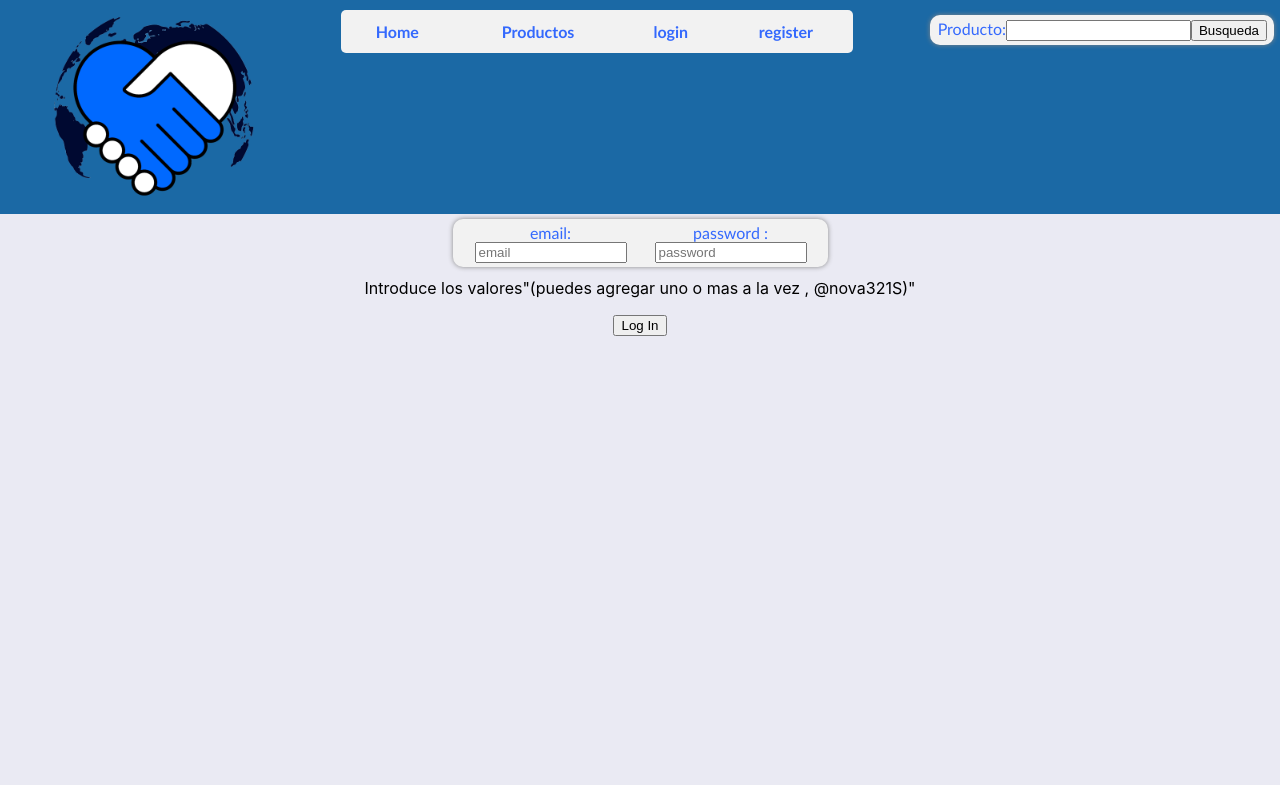
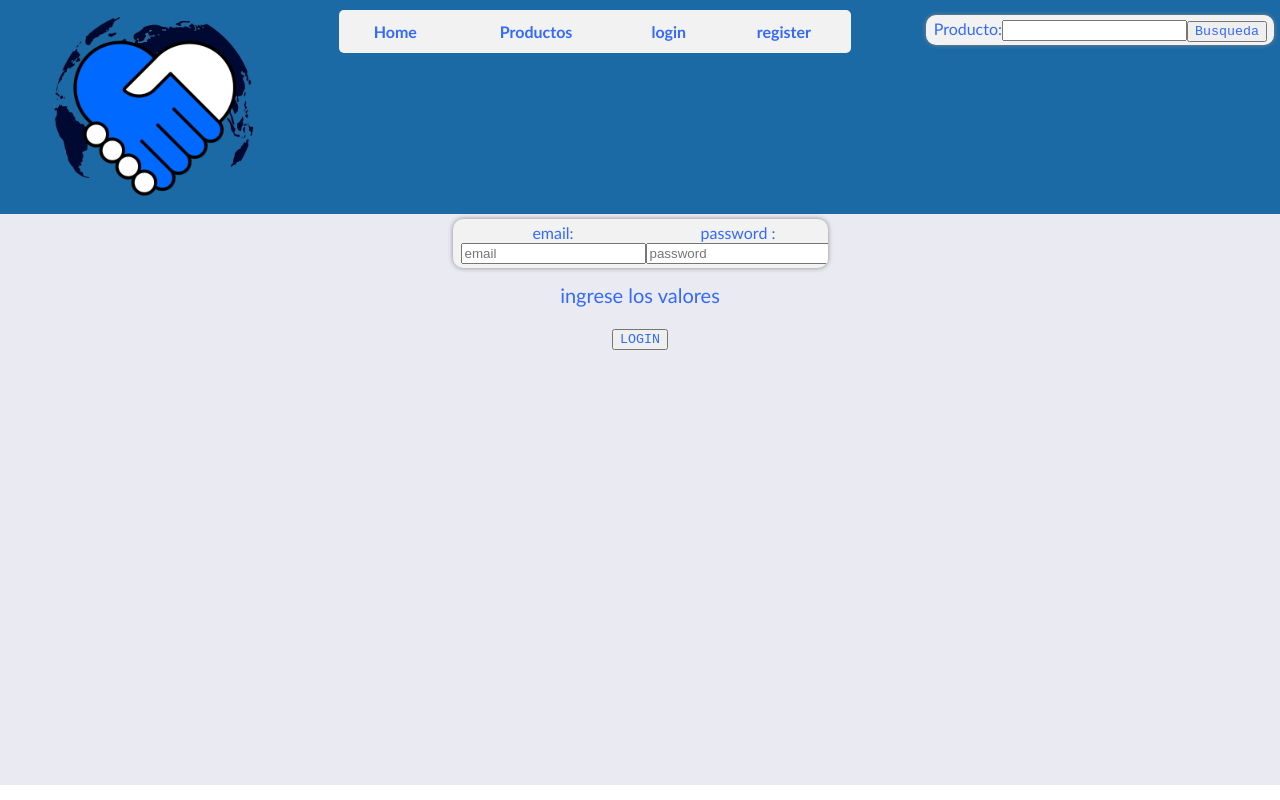
Before and after one commit to hipogrifo010/SaludOsFrontEndReact, a React (Create React App) app: page /auth/login in a window 1280 px wide. Built offline with nearby package versions, Linux system fonts and the light colour scheme.

Commit message:
Upgrade-loading
the upgrade made in the loading response.

```diff
--- a/package.json
+++ b/package.json
@@ -16,6 +16,7 @@
     "react": "^18.2.0",
     "react-dom": "^18.2.0",
     "react-hook-form": "^7.41.3",
+    "react-loader-spinner": "^5.3.4",
     "react-router-dom": "^6.6.1",
     "react-scripts": "^5.0.1",
     "sourcemap-codec": "^1.4.8",
--- a/src/App.css
+++ b/src/App.css
@@ -3,8 +3,22 @@
   background-color: #eaeaf3;
   height: 98.15vh;
 }
-
-.TableHD {
+.Text {
+  color: #3469fd;
+  font-family: 'Calibri', sans-serif;
+  font-size: 20px;
+}
+.TableLow {
+  background-color: #eaeaf3;
+  margin: 0 auto;
+  height: 100%;
+  width: 100%;
+  min-width: 60%;
+  border-collapse: collapse;
+  overflow: hidden;
+  position: sticky;
+}
+.TableHigh {
   background-color: #eaeaf3;
   margin: 0 auto;
   width: 60%;
@@ -44,12 +58,16 @@ table th {
 table th:hover {
   background-color: rgba(202, 199, 199, 0.674);
 }
+
 .link-styles {
   display: block;
   color: inherit;
   text-decoration: inherit;
 }
+
 .button {
+  font-family: monospace;
+  color: #3469fd;
   display: 'flex';
   width: '110px';
   margin: 'auto';
@@ -77,7 +95,8 @@ table th:hover {
   height: 22px;
   border-radius: 10px;
 }
-.TablePage {
+
+.Forms {
   font-family: 'Calibri', sans-serif;
   color: #3469fd;
   background-color: #f2f2f2;
--- a/src/components/AuthLogin.jsx
+++ b/src/components/AuthLogin.jsx
@@ -1,15 +1,18 @@
 import { React, useState } from 'react';
 import { useNavigate } from 'react-router-dom';
+import { Watch } from 'react-loader-spinner';
 import { urlAuth } from './endpoints';
 import axios from 'axios';
 
 function LoginPost() {
   const [email, setEmail] = useState('');
   const [password, setPassword] = useState('');
+  const [loading, setLoading] = useState(false);
   const navigate = useNavigate();
 
   const login = async (e) => {
     e.preventDefault();
+    setLoading(true);
     try {
       const response = await axios.post(
         urlAuth + `/login`,
@@ -29,11 +32,12 @@ function LoginPost() {
       //deberia mandar a pagina con error 404 soft
       console.log(error.data);
     }
+    setLoading(false);
   };
   return (
     <div>
       <form
-        className='TablePage'
+        className='Forms'
         style={{
           display: 'flex',
           width: '360px',
@@ -44,13 +48,6 @@ function LoginPost() {
         <label>
           email:
           <input
-            style={{
-              display: 'flex',
-              width: '80%',
-              height: 'auto',
-              margin: 'auto',
-              alignContent: 'start',
-            }}
             value={email}
             onChange={(e) => setEmail(e.target.value)}
             type='text'
@@ -60,13 +57,6 @@ function LoginPost() {
         <label>
           password :
           <input
-            style={{
-              display: 'flex',
-              width: '80%',
-              height: 'auto',
-              margin: 'auto',
-              alignContent: 'start',
-            }}
             value={password}
             onChange={(e) => setPassword(e.target.value)}
             type='text'
@@ -74,10 +64,22 @@ function LoginPost() {
           />
         </label>
       </form>
-      <p className='Text'>
-        Introduce los valores"(puedes agregar uno o mas a la vez , @nova321S)"
-      </p>
-      <button onClick={login}>Log In</button>
+      <p className='Text'>ingrese los valores</p>
+      <button onClick={login} className='button'>
+        {loading ? (
+          <Watch
+            height='80'
+            width='80'
+            radius='48'
+            color='#1d61d7'
+            ariaLabel='watch-loading'
+            wrapperClassName='Watcher'
+            visible={true}
+          />
+        ) : (
+          'LOGIN'
+        )}
+      </button>
     </div>
   );
 }
--- a/src/components/AuthRegister.jsx
+++ b/src/components/AuthRegister.jsx
@@ -1,13 +1,16 @@
 import { React, useState } from 'react';
 import { urlAuth } from './endpoints';
+import { Watch } from 'react-loader-spinner';
 import axios from 'axios';
 
 function RegisterPost() {
   const [email, setEmail] = useState('');
   const [password, setPassword] = useState('');
+  const [loading, setLoading] = useState(false);
 
   const register = async (e) => {
     e.preventDefault();
+    setLoading(true);
     try {
       const response = await axios.post(
         urlAuth + `/register`,
@@ -23,11 +26,12 @@ function RegisterPost() {
     } catch (error) {
       console.log(error.data);
     }
+    setLoading(false);
   };
   return (
     <div>
       <form
-        className='TablePage'
+        className='Forms'
         style={{
           display: 'flex',
           width: '360px',
@@ -71,7 +75,22 @@ function RegisterPost() {
       <p className='Text'>
         Introduce los valores"(puedes agregar uno o mas a la vez , @nova321S)"
       </p>
-      <button onClick={register}>Create Account</button>
+      <button onClick={register}>
+        {' '}
+        {loading ? (
+          <Watch
+            height='80'
+            width='80'
+            radius='48'
+            color='#1d61d7'
+            ariaLabel='watch-loading'
+            wrapperClassName='Watcher'
+            visible={true}
+          />
+        ) : (
+          'REGISTER'
+        )}
+      </button>
     </div>
   );
 }
--- a/src/components/Products/ProductLists.jsx
+++ b/src/components/Products/ProductLists.jsx
@@ -1,11 +1,13 @@
 import { urlProduct } from '../endpoints';
 import axios from 'axios';
 import { React, useState, useEffect } from 'react';
+import { Watch } from 'react-loader-spinner';
 import { Link } from 'react-router-dom';
 
 function ProductList() {
   const [product, setProduct] = useState([]);
   const [pages, setPages] = useState(['1']);
+  const [loading, setLoading] = useState(false);
 
   var token = window.localStorage.getItem('token');
   useEffect(() => {
@@ -26,6 +28,7 @@ function ProductList() {
   };
 
   const getProducts = async () => {
+    setLoading(true);
     try {
       const response = await authAxios.get(urlProduct + `?page=${pages} `);
       setProduct(response.data);
@@ -33,11 +36,23 @@ function ProductList() {
     } catch (error) {
       console.log(error);
     }
+    setLoading(false);
   };
   return (
     <div>
-      <div>
-        <table className='TableHD'>
+      <div className='TableHigh'>
+        {loading ? (
+          <Watch
+            height='80'
+            width='80'
+            radius='48'
+            color='#1d61d7'
+            ariaLabel='watch-loading'
+            wrapperClassName='Watcher'
+            visible={true}
+          />
+        ) : (
+          <table className='TableLow'>
             <thead>
               <tr>
                 <th>Producto</th>
@@ -59,17 +74,13 @@ function ProductList() {
               ))}
             </tbody>
           </table>
-        <form className='TablePage' onSubmit={register}  >
+        )}
+      </div>
+      <div>
+        <form className='Forms' onSubmit={register}>
           Pagina:
           <input value={pages} onChange={(e) => setPages(e.target.value)} />
-          <button
-            style={{
-              display: 'flex',
-              width: '110px',
-              margin: 'auto',
-              alignContent: 'center',
-            }}
-            onClick={register}>
+          <button className='button' onClick={register}>
             Buscar Pagina!
           </button>
         </form>
```
Also changed, not shown: 1 other file (tests, documents, lock files or other folders). Lines whose indentation alone changed are shown as unchanged.
